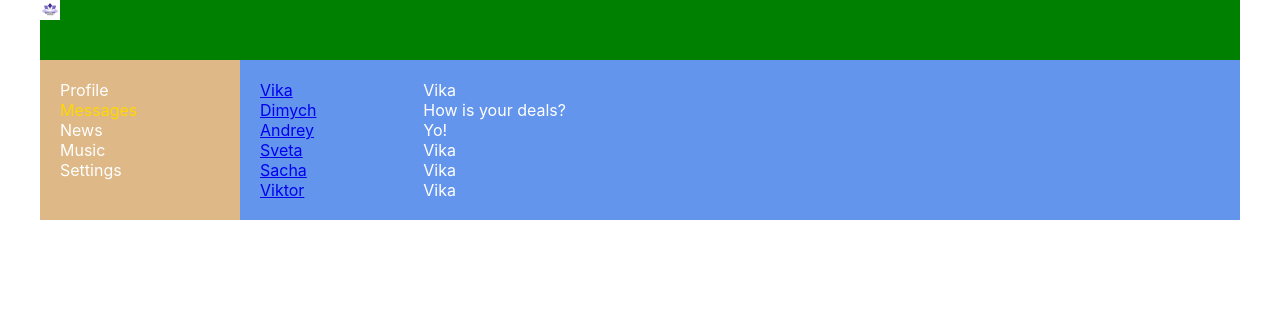
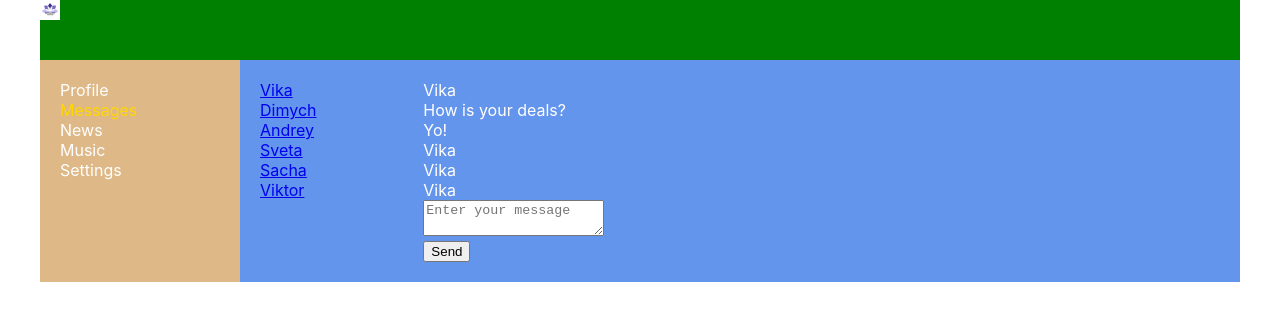
Before and after one commit to frontvin/social-network, a React (Create React App) app: page /dialogs in a window 1280 px wide. Shown: the top 320 px of the page. Built offline with nearby package versions, Linux system fonts and the light colour scheme.

Commit message:
ended 40

```diff
--- a/src/App.js
+++ b/src/App.js
@@ -16,7 +16,7 @@ const App = (props) => {
           <Route
             path="/dialogs"
             render={() => <Dialogs
-              state={props.state.messagesPage}
+              store={props.store}
             />}
           />
           <Route
--- a/src/components/Dialogs/Dialogs.jsx
+++ b/src/components/Dialogs/Dialogs.jsx
@@ -2,12 +2,26 @@ import React from 'react';
 import s from './Dialogs.module.css'
 import DialogItem from "./DialogItem/DialogItem";
 import Message from "./Message/Message";
+import { sendMessageCreator, updateNewMessageBodyCreator } from "../../redux/state";
 
 export const Dialogs = (props) => {
 
-  let dialogsElements = props.state.dialogs.map(d => <DialogItem name={d.name} id={d.id} />);
+  let state = props.store.getState().dialogsPage;
 
-  let messagesElements = props.state.messages.map(m => <Message message={m.message} />);
+  let dialogsElements = state.dialogs.map(d => <DialogItem name={d.name} id={d.id} />);
+
+  let messagesElements = state.messages.map(m => <Message message={m.message} />);
+
+  let newMessagesBody = state.newMessageBody;
+
+  let onSendMessageClick = () => {
+    props.store.dispatch(sendMessageCreator())
+  };
+
+  let onNewMessageChange = (e) => {
+    let body = e.target.value;
+    props.store.dispatch(updateNewMessageBodyCreator(body))
+  };
 
   return (
     <div className={s.dialogs}>
@@ -15,7 +29,22 @@ export const Dialogs = (props) => {
         {dialogsElements}
       </div>
       <div className={s.messages}>
-        {messagesElements}
+        <div>{messagesElements}</div>
+        <div>
+          <div>
+            <textarea
+              onChange={onNewMessageChange}
+              value={newMessagesBody}
+              placeholder={"Enter your message"}>
+            </textarea>
+          </div>
+          <div>
+            <button
+              onClick={onSendMessageClick} >
+              Send
+            </button>
+          </div>
+        </div>
       </div>
     </div>
   )
--- a/src/index.js
+++ b/src/index.js
@@ -11,7 +11,9 @@ let rerenderEntireTree = (state) => {
     <BrowserRouter>
       <App
         state={state}
-        dispatch={store.dispatch.bind(store)} />
+        dispatch={store.dispatch.bind(store)}
+        store={store}
+      />
     </BrowserRouter>, document.getElementById('root'));
 };
 
--- a/src/redux/state.jsx
+++ b/src/redux/state.jsx
@@ -1,6 +1,9 @@
 // action types
 const ADD_POST = 'ADD-POST';
 const UPDATE_NEW_POST_TEXT = 'UPDATE-NEW-POST-TEXT';
+
+const UPDATE_NEW_MESSAGE_BODY = 'UPDATE-NEW-MESSAGE-BODY';
+const SEND_MESSAGE = 'SEND-MESSAGE';
 
 let store = {
   _state: {
@@ -11,7 +14,7 @@ let store = {
       ],
       newPostText: 'it-kamasutra.com'
     },
-    messagesPage: {
+    dialogsPage: {
       dialogs: [
         { id: 1, name: "Vika" },
         { id: 2, name: "Dimych" },
@@ -28,6 +31,7 @@ let store = {
         { id: 5, message: "Vika" },
         { id: 6, message: "Vika" },
       ],
+      newMessageBody: ''
     },
   },
   _callSubscriber() {
@@ -42,7 +46,7 @@ let store = {
   },
 
   dispatch(action){
-    if (action.type === 'ADD-POST'){
+    if (action.type === ADD_POST){
       let newPost = {
         id: 5,
         message: this._state.profilePage.newPostText,
@@ -52,13 +56,23 @@ let store = {
       this._state.profilePage.newPostText = '';
       this._callSubscriber(this._state)
     }
-    else if (action.type === 'UPDATE-NEW-POST-TEXT') {
+    else if (action.type === UPDATE_NEW_POST_TEXT) {
       this._state.profilePage.newPostText = action.newText;
+      this._callSubscriber(this._state)
+    }
+    else if (action.type === UPDATE_NEW_MESSAGE_BODY) {
+      this._state.dialogsPage.newMessageBody = action.body;
+      this._callSubscriber(this._state)
+    }
+    else if (action.type === SEND_MESSAGE) {
+      let body = this._state.dialogsPage.newMessageBody;
+      this._state.dialogsPage.newMessageBody = '';
+
+      this._state.dialogsPage.messages.push({ id: 6, message: body });
       this._callSubscriber(this._state)
     }
   }
 };
-
 
 // action creators
 export const addPostActionCreator = () => {
@@ -74,5 +88,19 @@ export const updateNewPostTextActionCreator = (text) => {
   }
 };
 
+export const sendMessageCreator = (text) => {
+  return {
+    type: SEND_MESSAGE,
+    newText: text
+  }
+};
+
+export const updateNewMessageBodyCreator = (body) => {
+  return {
+    type: UPDATE_NEW_MESSAGE_BODY,
+    body: body
+  }
+};
+
 export default store;
 window.store=store;
```
